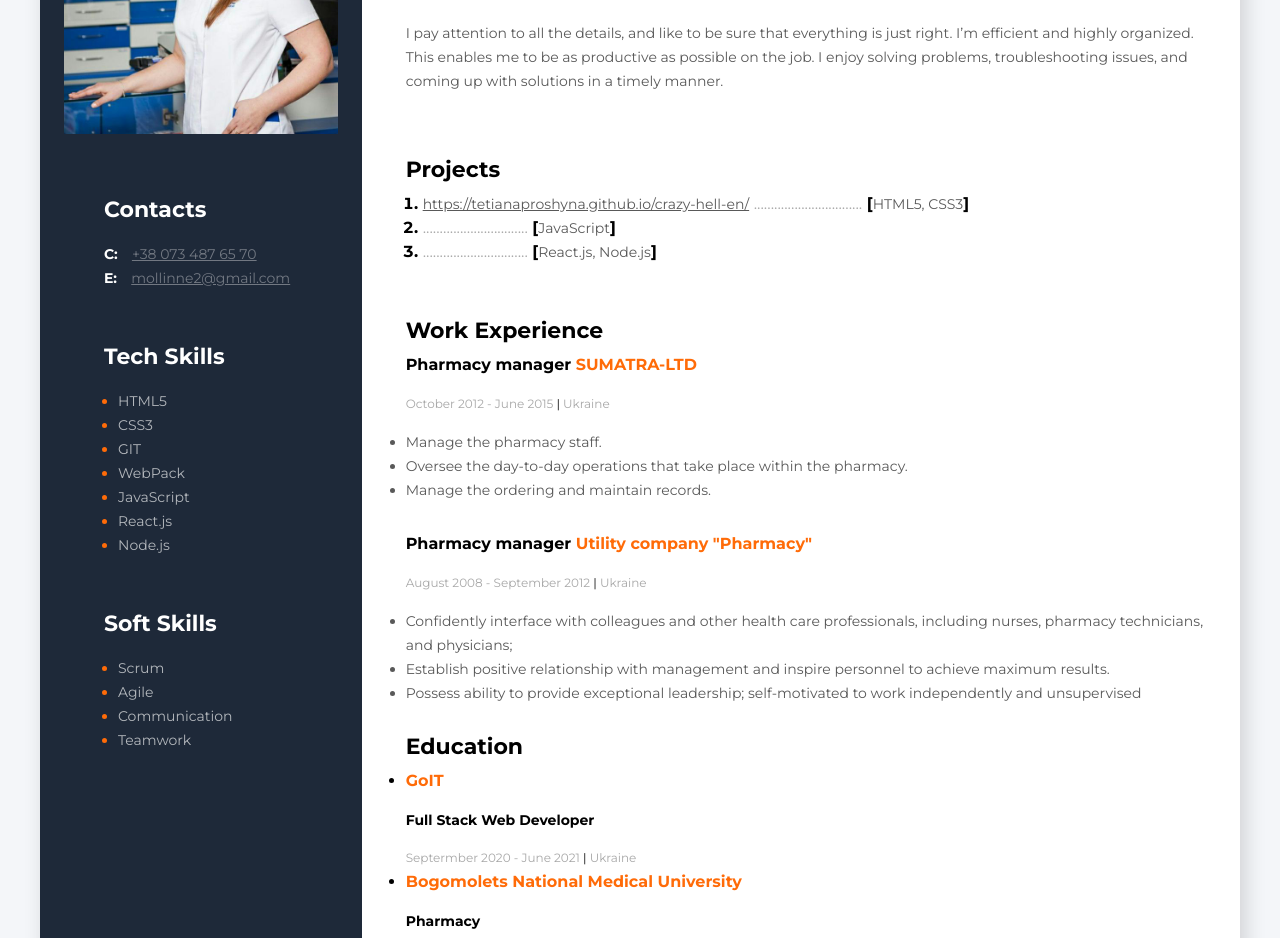
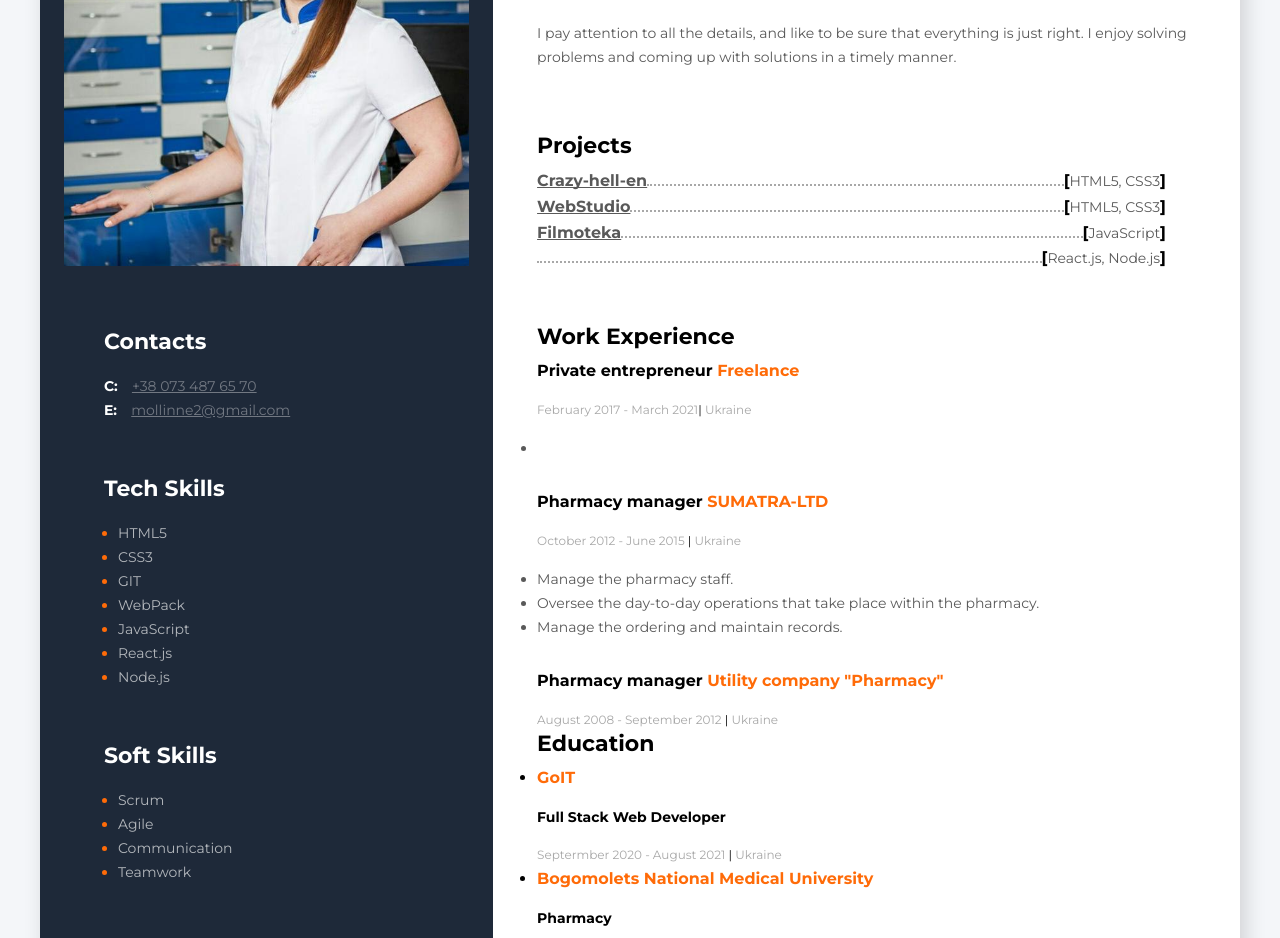
Before and after one commit to TetianaProshyna/CV, a plain HTML site: page index.html in a window 1280 px wide. Shown: the part 189-1127 px from the top of the page. Drawn offline with nearby package versions, Linux system fonts and the light colour scheme.

Commit message:
Add projects

```diff
--- a/css/style.css
+++ b/css/style.css
@@ -1,7 +1,17 @@
-* {
+*,
+*::after,
+*::before {
   padding: 0;
   margin: 0;
   box-sizing: border-box;
+}
+h1,
+h2,
+h3,
+h4,
+h5,
+h6 {
+  margin: 0;
 }
 
 body {
@@ -12,27 +22,10 @@ body {
 
 .wrapper {
   display: flex;
-  justify-content: space-evenly;
   background: #ffffff;
   max-width: 1200px;
   margin: 0 auto;
   box-shadow: 5px 9px 20px rgba(0, 0, 0, 0.15);
-}
-@media (max-width: 1200px) {
-  .wrapper {
-    max-width: 970px;
-  }
-}
-@media (max-width: 992px) {
-  .wrapper {
-    max-width: 750px;
-  }
-}
-@media (max-width: 767px) {
-  .wrapper {
-    max-width: none;
-    flex-wrap: wrap;
-  }
 }
 
 .sidebar {
@@ -147,10 +140,12 @@ body {
   line-height: 24px;
   margin-bottom: 10px;
 }
+
 .projects-link {
-  font-size: 14px;
-  font-weight: 400;
-  line-height: 24px;
+  font-size: 16px;
+  text-decoration-skip-ink: none;
+  font-weight: 700;
+  line-height: 26px;
   color: #595959;
 }
 .tech-name {
@@ -160,14 +155,17 @@ body {
   line-height: 24px;
 }
 .dots {
-  color: #a8a8a8;
-  font-weight: 100;
+  flex-grow: 1;
+  border-bottom: 2px dotted #a8a8a8;
 }
 .projects-item {
+  display: flex;
+  justify-content: space-between;
+  align-items: baseline;
   font-weight: 700;
-  margin-left: 17px;
 }
 .projects-container {
+  padding-right: 50px;
   margin-bottom: 55px;
 }
 .profession-title {
--- a/index.html
+++ b/index.html
@@ -4,8 +4,8 @@
     <meta charset="UTF-8" />
     <meta name="viewport" content="width=device-width" />
     <title>CV</title>
+    <link rel="stylesheet" href="https://cdnjs.cloudflare.com/ajax/libs/modern-normalize/0.2.0/modern-normalize.min.css" integrity="sha512-sqIVMkf5f8XGYI/UZYGs7wODxlUeoj9JknataPfUwtvrSKWMHrMXGZ7Evb6nabFYJQG15vFFyALe6r0nWCD1Ug==" crossorigin="anonymous" referrerpolicy="no-referrer" />
     <link rel="stylesheet" href="./css/style.css" />
-    <link rel="stylesheet" href="./css/media.css">
     <link
       href="https://fonts.googleapis.com/css2?family=Montserrat:wght@400;700&display=swap"
       rel="stylesheet"
@@ -90,38 +90,47 @@
           <h1 class="name">Tetiana Proshyna</h1>
           <p class="description">
             I pay attention to all the details, and like to be sure that everything is just right.
-            I’m efficient and highly organized. This enables me to be as productive as possible on the job.
-            I enjoy solving problems, troubleshooting issues, and coming up with solutions in a timely manner.
+            I enjoy solving problems and coming up with solutions in a timely manner.
           </p>
         </div>
         <!--projects container-->
         <div class="projects-container">
           <h3 class="about-me-title">Projects</h3>
-          <ol>
+          <ol class="progects-list">
             <li class="projects-item">
-              <a class="projects-link" href="https://tetianaproshyna.github.io/crazy-hell-en/"
-                >https://tetianaproshyna.github.io/crazy-hell-en/</a
+              <a target="_blank" class="projects-link" href="https://tetianaproshyna.github.io/crazy-hell-en/"
+                >Crazy-hell-en</a
               >
-              <span class="dots">................................</span>
+              <span class="dots"></span>
               <span
                 ><b>[</b><span class="tech-name">HTML5, CSS3</span
                 ><b>]</b></span
               >
             </li>
             <li class="projects-item">
-              <a class="projects-link" href=""
-                ></a
+              <a target="_blank" class="projects-link" href="https://tetianaproshyna.github.io/webstudio/"
+                >WebStudio</a
               >
-              <span class="dots">...............................</span>
+              <span class="dots"></span>
+              <span
+                ><b>[</b><span class="tech-name">HTML5, CSS3</span
+                ><b>]</b></span
+              >
+            </li>
+            <li class="projects-item">
+              <a target="_blank" class="projects-link" href="https://tetianaproshyna.github.io/Filmoteka/"
+                >Filmoteka</a
+              >
+              <span class="dots"></span>
               <span
                 ><b>[</b><span class="tech-name">JavaScript</span><b>]</b></span
               >
             </li>
-            <li class="projects-item">
-              <a class="projects-link" href=""
+            <li hidden class="projects-item">
+              <a target="_blank" class="projects-link" href=""
                 ></a
               >
-              <span class="dots">...............................</span>
+              <span class="dots"></span>
               <span
                 ><b>[</b><span class="tech-name">React.js, Node.js</span
                 ><b>]</b></span
@@ -133,10 +142,10 @@
           <div>
             <h3 class="about-me-title">Work Experience</h3>
             <!--company 1-->
-            <div hidden>
-              <h4 class="profession-title">Front-End Developer <span class="profession-company">Freelance</span></h4>
+            <div>
+              <h4 class="profession-title">Private entrepreneur <span class="profession-company">Freelance</span></h4>
               <span class="profession-time">
-                June 2021 - up to now <span class="profession-divider">|</span> Ukraine
+                February 2017 - March 2021<span class="profession-divider">|</span> Ukraine
               </span>
               <ul class="profession-duties">
                 <li class="profession-duties-item"></li>
@@ -170,20 +179,6 @@
                   |
                 </span> Ukraine
               </span>
-              <ul class="profession-duties">
-                <li class="profession-duties-item">
-                  Confidently interface with colleagues and other health care professionals,
-                  including nurses, pharmacy technicians, and physicians;
-                </li>
-                <li class="profession-duties-item">
-                  Establish positive relationship with management and
-                  inspire personnel to achieve maximum results.
-                </li>
-                <li class="profession-duties-item">
-                  Possess ability to provide exceptional leadership;
-                  self-motivated to work independently and unsupervised
-                </li>
-              </ul>
             </div>
           </div>
           <!--Education-->
@@ -194,7 +189,7 @@
                 <p class="university-name">GoIT</p>
             <p class="university-ocсupation">Full Stack Web Developer</p>
             <span class="education-time">
-              Septermber 2020 - June 2021
+              Septermber 2020 - August 2021
               <span class="profession-divider">|</span> Ukraine</span>
               </li>
               <li>
```
